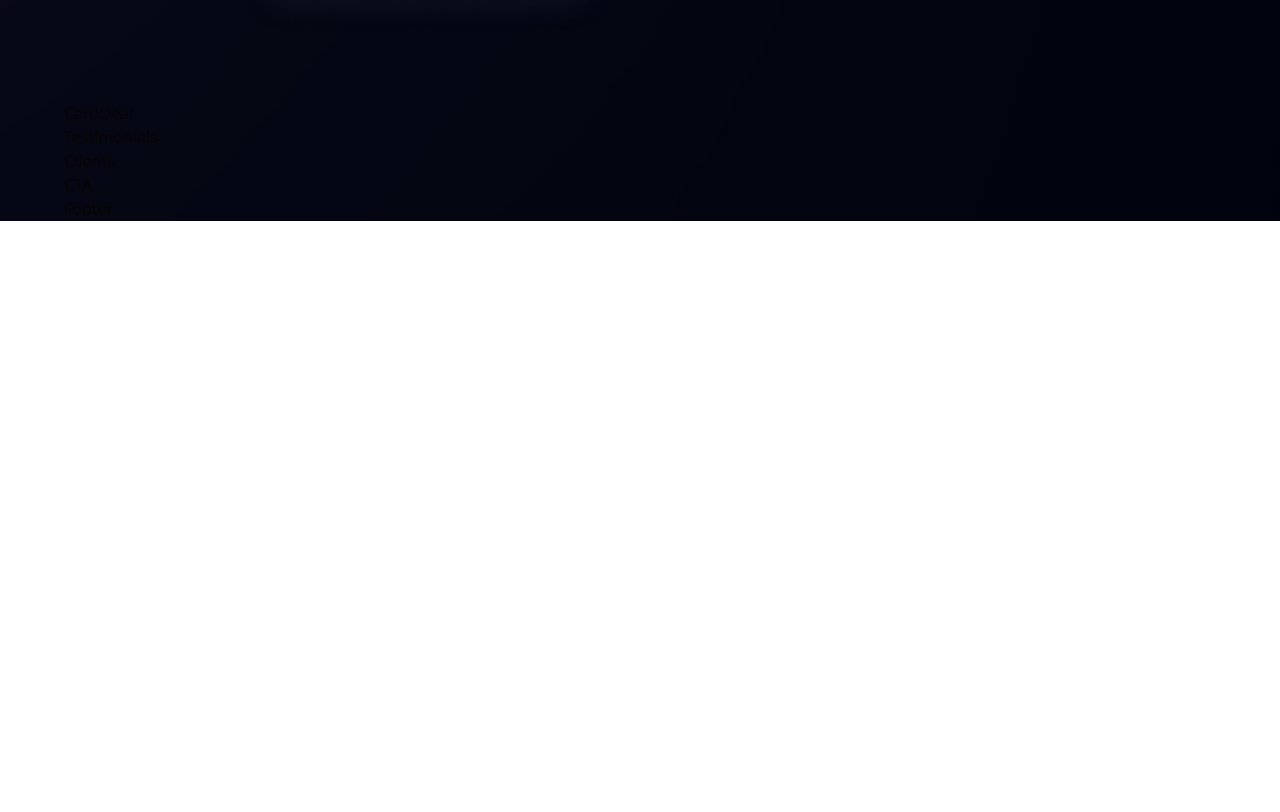
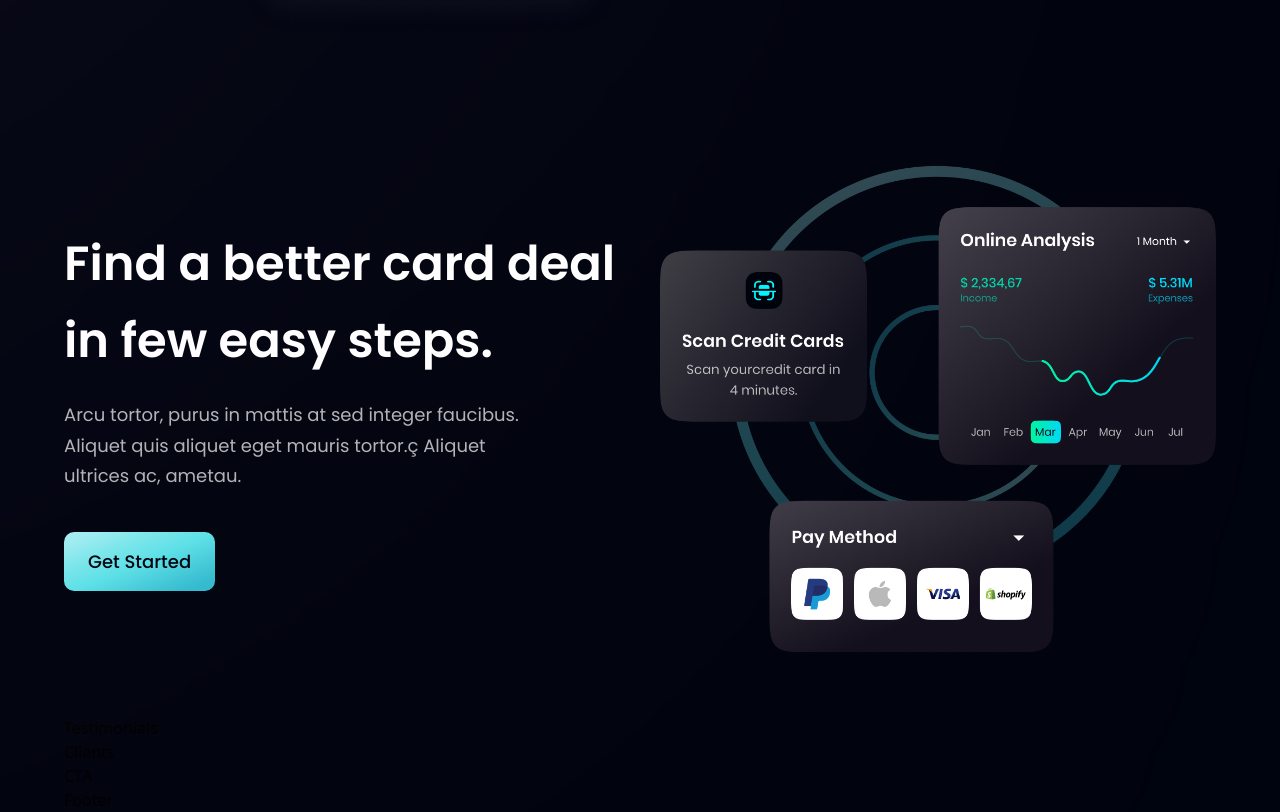
Before and after one commit to illagolla/bank-landingPage-React-Tailwind, a React (Create React App) app: page / in a window 1280 px wide. Shown: the part 2064-2876 px from the top of the page. Before the commit the page ends 2285 px from the top, so only its background shows below. Built offline with nearby package versions, Linux system fonts and the light colour scheme.

Commit message:
CardDeal and Button update

```diff
--- a/src/components/Button.js
+++ b/src/components/Button.js
@@ -1,6 +1,6 @@
 const Button = ({ styles }) => {
     return (
-        <button type="button" className={`py-4 px-6 bg-blue-gradient font-poppins font-medium text-[18px] text-primary outline-none ${styles}`}>
+        <button type="button" className={`py-4 px-6 bg-blue-gradient font-poppins font-medium text-[18px] text-primary outline-none rounded-[10px] ${styles}`}>
             Get Started
         </button>
     )
--- a/src/components/CardDeal.js
+++ b/src/components/CardDeal.js
@@ -1,6 +1,19 @@
+import { card } from "../assets"
+import styles, { layout } from "../style"
+import Button from "./Button"
+
 const CardDeal = () => {
     return (
-        <div>CardDeal</div>
+        <section className={layout.section}>
+            <div className={layout.sectionInfo}>
+                <h2 className={styles.heading2}>Find a better card deal <br className="sm:block hidden" /> in few easy steps.</h2>
+                <p className={`${styles.paragraph} max-w-[470px] mt-5`}>Arcu tortor, purus in mattis at sed integer faucibus. Aliquet quis aliquet eget mauris tortor.ç Aliquet ultrices ac, ametau.</p>
+                <Button styles="mt-10" />
+            </div>
+            <div className={`${layout.sectionImg} flex-col`}>
+                <img src={card} alt="Card" className="w-[100%] h-[100%]" />
+            </div>
+        </section>
     )
 }
 export default CardDeal
```
